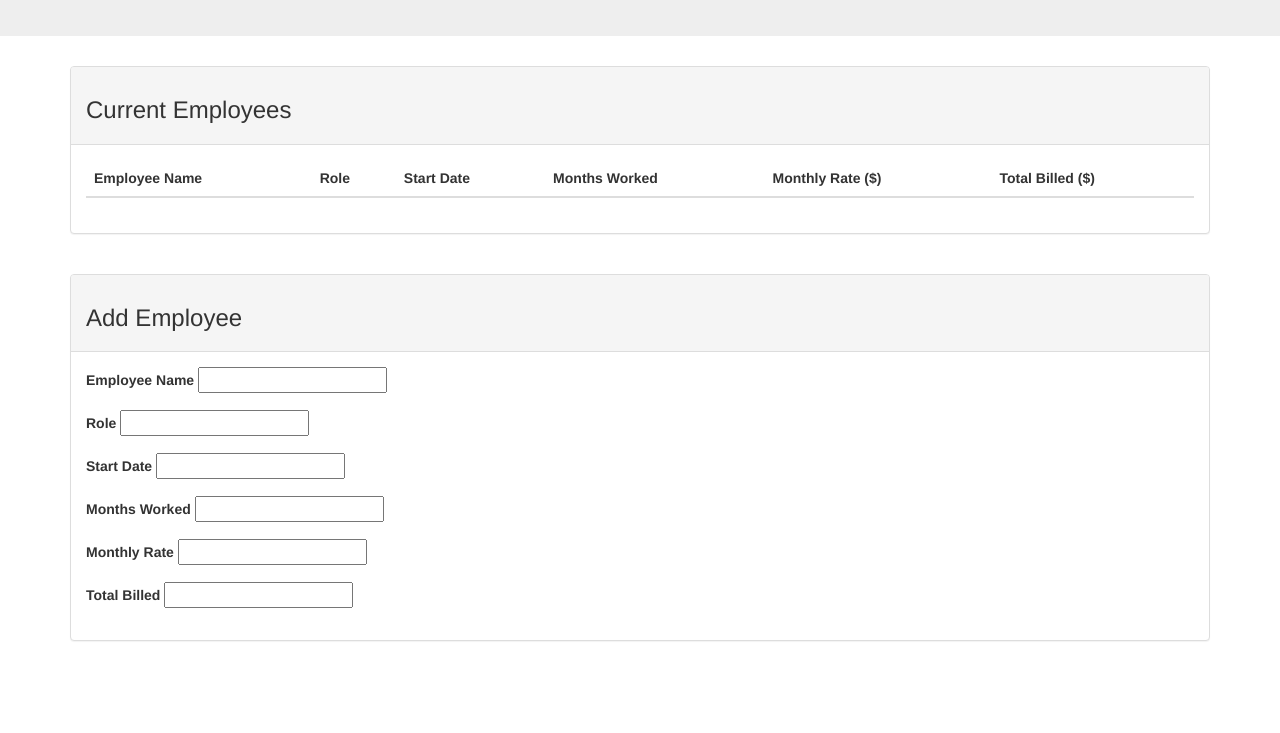
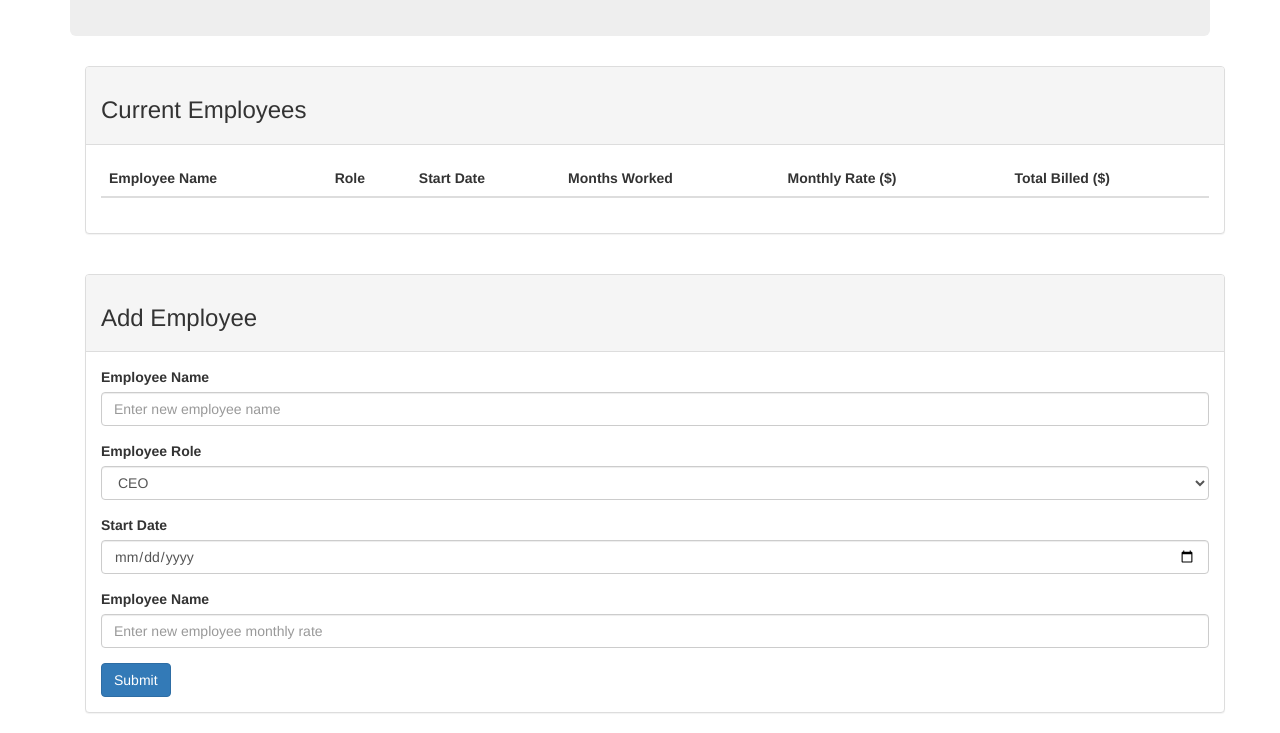
Before and after one commit to khnguyen94/Timesheet_Project, a plain HTML site: page index.html in a window 1280 px wide. Shown: the part 179-912 px from the top of the page. Before the commit the page ends 840 px from the top, so only its background shows below. Drawn offline with nearby package versions, Linux system fonts and the light colour scheme.

Commit message:
input form formatting completed

```diff
--- a/index.html
+++ b/index.html
@@ -16,7 +16,9 @@
   </head>
 
   <body>
+    <div class="container">
       <br />
+
       <div class="jumbotron">
         <div class="container">
           <h1>
@@ -59,35 +61,58 @@
           <div class="panel-body">
             <form>
               <div class="form-group">
-              <label for="employee-name">Employee Name</label>
-              <input type="text" name="" id="" />
+                <label for="name">Employee Name</label>
+                <input
+                  id="new-employee-name"
+                  type="name"
+                  class="form-control"
+                  placeholder="Enter new employee name"
+                />
               </div>
 
               <div class="form-group">
-              <label for="role">Role</label>
-              <input type="text" name="" id="" />
+                <label for="name">Employee Role</label>
+                <select
+                id="new-employee-role"
+                class="form-control"
+                id="exampleFormControlSelect1">
+                  <option>CEO</option>
+                  <option>CFO</option>
+                  <option>CTO</option>
+                  <option>COO</option>
+                  <option>CXO</option>
+                  <option>CIO (Information)</option>
+                  <option>CIO (Investment)</option>
+                  <option>CBO</option>
+                  <option>CCO</option>
+                  <option>CLO</option>
+                </select>
               </div>
 
               <div class="form-group">
-              <label for="start-date">Start Date</label>
-              <input type="text" name="" id="" />
+                <label for="new-employee-start-date">Start Date</label>
+                <input
+                  id="new-employee-start-date"
+                  type="date"
+                  class="form-control"
+                />
               </div>
 
               <div class="form-group">
-              <label for="months-worked">Months Worked</label>
-              <input type="text" name="" id="" />
+                <label for="new-employee-monthly-rate">Employee Name</label>
+                <input
+                  id="new-employee-monthly-rate"
+                  type="number"
+                  class="form-control"
+                  placeholder="Enter new employee monthly rate"
+                />
               </div>
 
-            <div class="form-group">
-              <label for="monthly-rate">Monthly Rate</label>
-              <input type="text" name="" id="" />
+              <button id="new-employee-submit" type="submit" class="btn btn-primary">Submit</button>
+            </form>
+
+
           </div>
-
-            <div class="form-group">
-              <label for="total-billed">Total Billed</label>
-              <input type="text" name="" id="" />
-            </div>
-          </form>
         </div>
       </div>
     </div>
```
Lines whose indentation alone changed are shown as unchanged.
